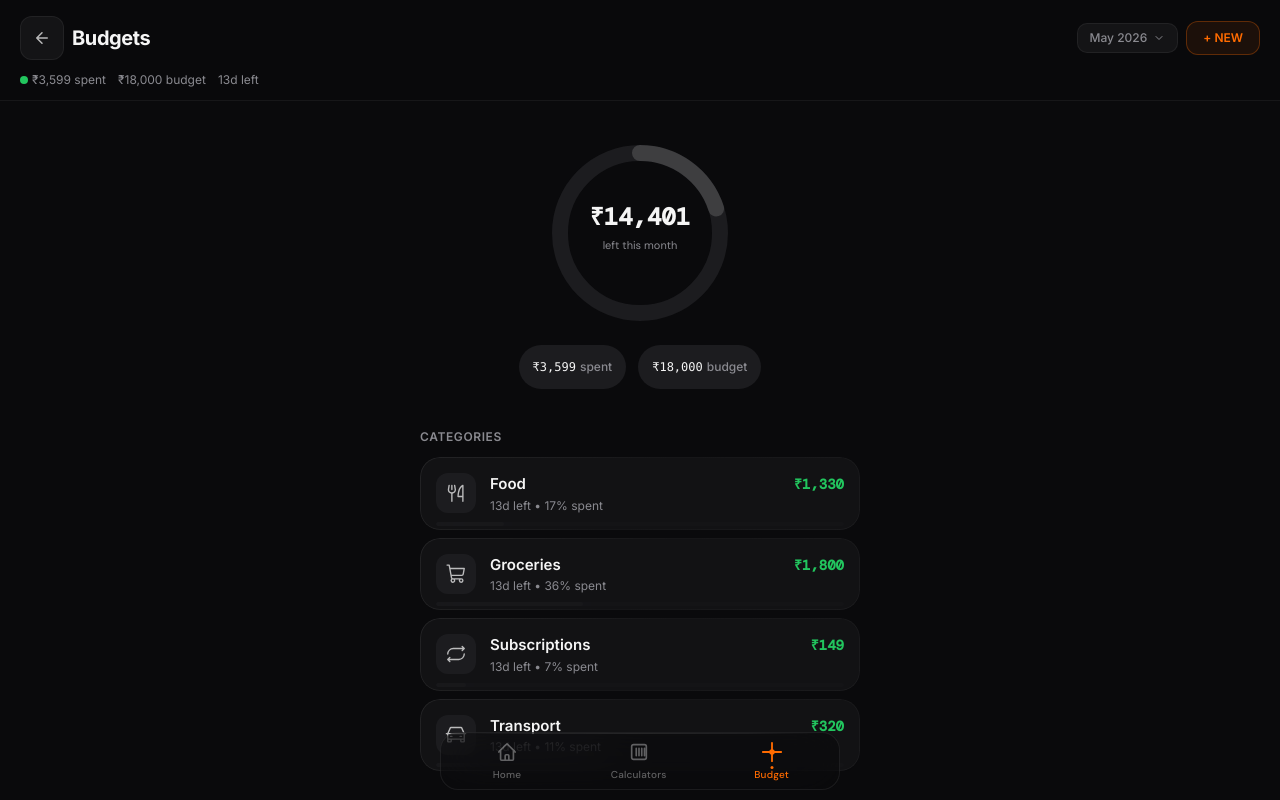
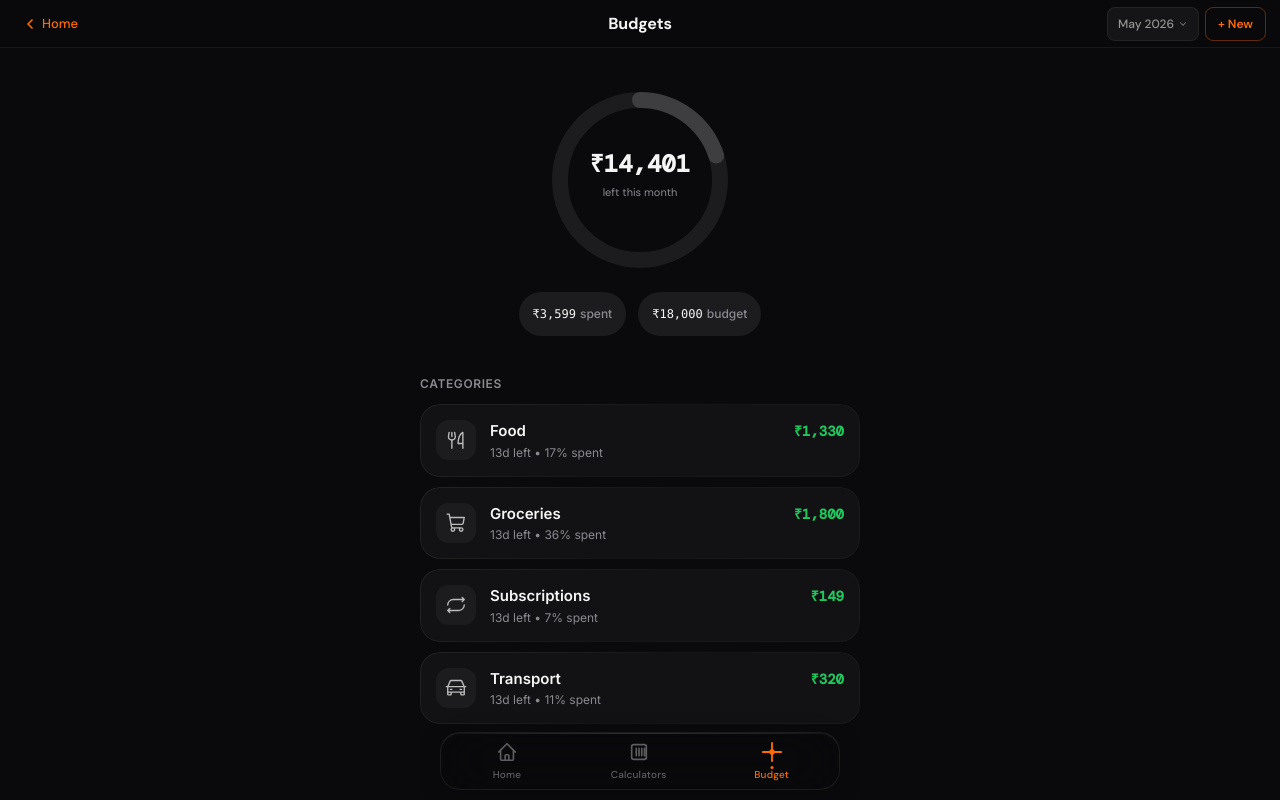
Before and after one commit to JbRzKratos/Finacial-Calc, a React (Vite) app: page /budget in a window 1280 px wide. Built offline with nearby package versions, Linux system fonts and the light colour scheme.

Commit message:
Refactor header components for a unified app header design and remove unused styles

```diff
--- a/app/budget/page.tsx
+++ b/app/budget/page.tsx
@@ -33,34 +33,25 @@ export default function BudgetDashboard() {
   return (
     <PageLayout>
       <div className="page-scroll-container">
-        <div className="glass-header sticky top-0 px-5 pt-4 pb-3">
-          <div className="flex items-center justify-between">
-            <div className="flex items-center gap-2">
-              <button type="button" onClick={() => navigate("/")} className="touch-target w-9 h-9 rounded-xl bg-[#141416] border border-[rgba(255,255,255,0.06)] hover:bg-[#1C1C1F] transition-all" aria-label="Home">
-                <svg width="18" height="18" viewBox="0 0 24 24" fill="none" stroke="currentColor" strokeWidth="2" strokeLinecap="round" strokeLinejoin="round" className="text-white/70">
-                  <path d="M19 12H5M12 19l-7-7 7-7"/>
-                </svg>
-              </button>
-              <h1 className="text-[20px] font-bold text-[#F5F5F5] tracking-[-0.02em]">Budgets</h1>
-            </div>
-            <div className="flex items-center gap-2">
-              <button type="button" onClick={() => setShowMonth(true)} className="flex items-center gap-1.5 text-sm text-[#8A8A90] font-medium hover:text-white transition-colors px-3 py-1.5 rounded-lg bg-[#141416] border border-[rgba(255,255,255,0.06)]">
-                <span className="hidden sm:inline text-xs">{MONTHS[month]} {year}</span>
-                <span className="sm:hidden text-xs">{MONTHS[month].slice(0,3)}"{String(year).slice(2)}</span>
-                <svg width="12" height="12" viewBox="0 0 24 24" fill="none" stroke="currentColor" strokeWidth="2" strokeLinecap="round"><path d="M6 9l6 6 6-6"/></svg>
-              </button>
-              <button type="button" onClick={() => setShowBudget(true)} className="text-xs font-semibold uppercase text-[#FF6B00] bg-[rgba(255,107,0,0.08)] border border-[rgba(255,107,0,0.3)] px-4 py-2 rounded-xl hover:bg-[rgba(255,107,0,0.15)] active:scale-[0.96] transition-all">
-                + New
-              </button>
-            </div>
+        <div className="app-header">
+          <div className="app-header-left">
+            <button type="button" onClick={() => navigate("/")} className="app-header-btn" aria-label="Home">
+              <svg width="16" height="16" viewBox="0 0 24 24" fill="none" stroke="currentColor" strokeWidth="2.5" strokeLinecap="round" strokeLinejoin="round">
+                <polyline points="15 18 9 12 15 6" />
+              </svg>
+              <span>Home</span>
+            </button>
           </div>
-          <div className="flex items-center gap-3 mt-3 text-xs text-[#8A8A90] flex-wrap">
-            <span className="flex items-center gap-1">
-              <span className="w-2 h-2 rounded-full" style={{ background: spentColor }} />
-              {formatINR(summary.totalSpent)} spent
-            </span>
-            <span>{formatINR(summary.totalLimit)} budget</span>
-            <span>{summary.daysLeftInMonth}d left</span>
+          <span className="app-header-title">Budgets</span>
+          <div className="app-header-right">
+            <button type="button" onClick={() => setShowMonth(true)} className="app-header-month">
+              <span className="hidden sm:inline">{MONTHS[month]} {year}</span>
+              <span className="sm:hidden">{MONTHS[month].slice(0,3)}"{String(year).slice(2)}</span>
+              <svg width="10" height="10" viewBox="0 0 24 24" fill="none" stroke="currentColor" strokeWidth="2.5" strokeLinecap="round"><path d="M6 9l6 6 6-6"/></svg>
+            </button>
+            <button type="button" onClick={() => setShowBudget(true)} className="app-header-action">
+              + New
+            </button>
           </div>
         </div>
 
--- a/src/components/budget/BudgetCard.tsx
+++ b/src/components/budget/BudgetCard.tsx
@@ -56,13 +56,6 @@ export const BudgetCard = memo(function BudgetCard({ breakdown, daysLeft, onClic
           </p>
         </div>
       </div>
-      {/* Progress bar */}
-      <div className="h-1 rounded-full bg-[#1C1C1F] mx-4 mb-3 overflow-hidden" style={{ marginTop: -8 }}>
-        <div
-          className="h-full rounded-full animate-progress"
-          style={{ width: `${Math.min(100, percentSpent)}%`, background: "rgba(255,255,255,0.15)", "--pct": `${Math.min(100, percentSpent)}%` } as React.CSSProperties}
-        />
-      </div>
       {/* Delete */}
       <button
         ref={deleteBtnRef}
--- a/src/features/finance-calc/components/layout/SplitShell.tsx
+++ b/src/features/finance-calc/components/layout/SplitShell.tsx
@@ -31,15 +31,17 @@ function SplitShellContent({ left, right }: SplitShellProps) {
           style={{ height: "100dvh", position: "sticky", top: 0 }}
         >
           <div className="absolute inset-0 bg-noise pointer-events-none opacity-[0.025]" />
-          <header className="calc-header">
-            <button type="button" onClick={() => navigate("/")} className="calc-back-btn" aria-label="Back to home">
-              <svg width="16" height="16" viewBox="0 0 24 24" fill="none" stroke="currentColor" strokeWidth="2.5" strokeLinecap="round" strokeLinejoin="round">
-                <polyline points="15 18 9 12 15 6"></polyline>
-              </svg>
-              <span>Home</span>
-            </button>
-            <span className="calc-header-title">Calculator</span>
-            <div className="calc-header-spacer"></div>
+          <header className="app-header">
+            <div className="app-header-left">
+              <button type="button" onClick={() => navigate("/")} className="app-header-btn" aria-label="Back to home">
+                <svg width="16" height="16" viewBox="0 0 24 24" fill="none" stroke="currentColor" strokeWidth="2.5" strokeLinecap="round" strokeLinejoin="round">
+                  <polyline points="15 18 9 12 15 6"></polyline>
+                </svg>
+                <span>Home</span>
+              </button>
+            </div>
+            <span className="app-header-title">Calculator</span>
+            <div className="app-header-right" />
           </header>
 
           <div className="max-w-[420px] mx-auto px-5 pb-24 md:px-7 md:py-4 animate-panel-enter">
--- a/src/globals.css
+++ b/src/globals.css
@@ -705,12 +705,142 @@
 }
 
 /* ─── Glass Header (sticky) ─── */
-.glass-header {
-  background: rgba(10,10,12,0.92);
-  backdrop-filter: blur(16px);
-  -webkit-backdrop-filter: blur(16px);
-  border-bottom: 1px solid var(--border-default);
+/* ─── Unified App Header ─── */
+.app-header {
+  position: sticky;
+  top: 0;
   z-index: var(--z-sticky);
+  display: flex;
+  align-items: center;
+  justify-content: space-between;
+  padding: 0 14px;
+  height: 48px;
+  background: rgba(10,10,12,0.88);
+  backdrop-filter: blur(20px);
+  -webkit-backdrop-filter: blur(20px);
+  border-bottom: 1px solid rgba(255,255,255,0.06);
+}
+.app-header-title {
+  position: absolute;
+  left: 50%;
+  transform: translateX(-50%);
+  font-family: 'DM Sans', sans-serif;
+  font-size: 16px;
+  font-weight: 700;
+  color: #F5F5F5;
+  letter-spacing: -0.01em;
+  pointer-events: none;
+  white-space: nowrap;
+  overflow: hidden;
+  text-overflow: ellipsis;
+  max-width: 120px;
+  text-align: center;
+}
+.app-header-left {
+  display: flex;
+  align-items: center;
+  gap: 4px;
+  min-width: 44px;
+}
+.app-header-right {
+  display: flex;
+  align-items: center;
+  gap: 6px;
+}
+.app-header-btn {
+  display: flex;
+  align-items: center;
+  gap: 4px;
+  background: none;
+  border: none;
+  cursor: pointer;
+  color: #FF6B00;
+  font-family: 'DM Sans', sans-serif;
+  font-size: 13px;
+  font-weight: 500;
+  padding: 6px 8px;
+  border-radius: 8px;
+  min-height: 36px;
+  min-width: 44px;
+  transition: background 0.15s ease;
+  -webkit-tap-highlight-color: transparent;
+}
+.app-header-btn svg { stroke: #FF6B00; flex-shrink: 0; }
+.app-header-btn span { color: #FF6B00; }
+.app-header-btn:hover { background: rgba(255,107,0,0.08); }
+.app-header-btn:active { background: rgba(255,107,0,0.14); transform: scale(0.96); }
+.app-header-action {
+  background: none;
+  border: 1px solid rgba(255,107,0,0.35);
+  border-radius: 8px;
+  padding: 7px 12px;
+  font-family: 'DM Sans', sans-serif;
+  font-size: 12px;
+  font-weight: 600;
+  color: #FF6B00;
+  cursor: pointer;
+  min-height: 34px;
+  white-space: nowrap;
+  transition: background 0.15s ease;
+  -webkit-tap-highlight-color: transparent;
+}
+.app-header-action:hover { background: rgba(255,107,0,0.08); }
+.app-header-action:active { transform: scale(0.96); }
+.app-header-action-primary {
+  background: #FF6B00;
+  border: none;
+  border-radius: 8px;
+  padding: 7px 12px;
+  font-family: 'DM Sans', sans-serif;
+  font-size: 12px;
+  font-weight: 600;
+  color: #000;
+  cursor: pointer;
+  min-height: 34px;
+  white-space: nowrap;
+  transition: opacity 0.15s ease, transform 0.1s ease;
+  -webkit-tap-highlight-color: transparent;
+}
+.app-header-action-primary:hover { opacity: 0.88; }
+.app-header-action-primary:active { transform: scale(0.95); }
+.app-header-month {
+  display: flex;
+  align-items: center;
+  gap: 4px;
+  background: rgba(255,255,255,0.05);
+  border: 1px solid rgba(255,255,255,0.06);
+  border-radius: 8px;
+  padding: 6px 10px;
+  font-family: 'DM Sans', sans-serif;
+  font-size: 12px;
+  font-weight: 500;
+  color: rgba(255,255,255,0.55);
+  cursor: pointer;
+  min-height: 34px;
+  transition: background 0.15s ease;
+  white-space: nowrap;
+  -webkit-tap-highlight-color: transparent;
+}
+.app-header-month:hover { background: rgba(255,255,255,0.08); }
+.app-header-month:active { transform: scale(0.96); }
+.app-header-month svg { stroke: rgba(255,255,255,0.4); }
+
+@media (max-width: 400px) {
+  .app-header { padding: 0 10px; }
+  .app-header-title { font-size: 14px; max-width: 90px; }
+  .app-header-btn span { display: none; }
+  .app-header-btn { padding: 6px; min-width: 36px; justify-content: center; }
+  .app-header-action { font-size: 11px; padding: 5px 7px; }
+  .app-header-action-primary { font-size: 11px; padding: 5px 7px; }
+  .app-header-month { font-size: 11px; padding: 5px 7px; }
+  .app-header-right { gap: 4px; }
+  .app-header-left { gap: 2px; }
+}
+
+@media (max-width: 350px) {
+  .app-header-title { font-size: 13px; max-width: 70px; }
+  .app-header-month { font-size: 10px; padding: 4px 5px; }
+  .app-header-action { font-size: 10px; padding: 4px 5px; }
 }
 
 /* ─── App Bottom Nav ─── */
@@ -736,21 +866,22 @@
   width: 100%;
   max-width: 400px;
   padding: 0 6px;
-  border-radius: 18px;
-  background: rgba(10,10,12,0.48);
-  backdrop-filter: blur(24px);
-  -webkit-backdrop-filter: blur(24px);
-  border: 1px solid rgba(255,255,255,0.07);
+  border-radius: 20px;
+  background: rgba(10,10,12,0.38);
+  backdrop-filter: blur(28px);
+  -webkit-backdrop-filter: blur(28px);
+  border: 1px solid rgba(255,255,255,0.08);
+  box-shadow: 0 4px 24px rgba(0,0,0,0.2), inset 0 1px 0 rgba(255,255,255,0.05);
   pointer-events: auto;
 }
 .app-bottom-nav-inner::after {
   content: '';
   position: absolute;
   top: 0;
-  left: 18px;
-  right: 18px;
+  left: 20px;
+  right: 20px;
   height: 1px;
-  background: linear-gradient(90deg, transparent, rgba(255,255,255,0.07) 20%, rgba(255,255,255,0.10) 50%, rgba(255,255,255,0.07) 80%, transparent);
+  background: linear-gradient(90deg, transparent, rgba(255,255,255,0.06) 20%, rgba(255,255,255,0.10) 50%, rgba(255,255,255,0.06) 80%, transparent);
   pointer-events: none;
 }
 .app-bottom-nav-btn {
@@ -861,95 +992,6 @@
 }
 
 /* ─── Category Detail Header ─── */
-.category-header {
-  position: sticky;
-  top: 0;
-  z-index: 100;
-  display: flex;
-  align-items: center;
-  justify-content: space-between;
-  padding: 0 14px;
-  height: 48px;
-  background: rgba(10,10,12,0.96);
-  backdrop-filter: blur(20px);
-  -webkit-backdrop-filter: blur(20px);
-  border-bottom: 1px solid rgba(255,255,255,0.07);
-}
-.category-back-btn {
-  display: flex;
-  align-items: center;
-  gap: 4px;
-  background: none;
-  border: none;
-  cursor: pointer;
-  color: #FF6B00;
-  font-family: 'DM Sans', sans-serif;
-  font-size: 13px;
-  font-weight: 500;
-  padding: 6px 8px;
-  border-radius: 8px;
-  min-height: 36px;
-  min-width: 44px;
-  transition: background 0.15s ease;
-  -webkit-tap-highlight-color: transparent;
-}
-.category-back-btn svg {
-  stroke: #FF6B00;
-  flex-shrink: 0;
-}
-.category-back-btn span {
-  color: #FF6B00;
-}
-.category-back-btn:hover {
-  background: rgba(255,107,0,0.08);
-}
-.category-back-btn:active {
-  background: rgba(255,107,0,0.14);
-  transform: scale(0.96);
-}
-.category-header-title {
-  position: absolute;
-  left: 50%;
-  transform: translateX(-50%);
-  font-family: 'DM Sans', sans-serif;
-  font-size: 16px;
-  font-weight: 700;
-  color: #F5F5F5;
-  pointer-events: none;
-  white-space: nowrap;
-}
-.category-add-btn {
-  background: #FF6B00;
-  border: none;
-  border-radius: 8px;
-  padding: 7px 12px;
-  font-family: 'DM Sans', sans-serif;
-  font-size: 13px;
-  font-weight: 600;
-  color: #000000;
-  cursor: pointer;
-  min-height: 34px;
-  min-width: 44px;
-  transition: opacity 0.15s ease, transform 0.1s ease;
-  -webkit-tap-highlight-color: transparent;
-}
-.category-add-btn:hover {
-  opacity: 0.88;
-}
-.category-add-btn:active {
-  transform: scale(0.95);
-}
-@media (max-width: 360px) {
-  .category-back-btn span {
-    display: none;
-  }
-  .category-back-btn {
-    padding: 6px;
-    min-width: 36px;
-    justify-content: center;
-  }
-}
-
 /* ─── Background noise ─── */
 .bg-noise::before {
   content: '';
@@ -1150,94 +1192,6 @@
    ═══════════════════════════════════════════ */
 
 /* ─── Calculator Header ─── */
-.calc-header {
-  position: sticky;
-  top: 0;
-  z-index: 100;
-  display: flex;
-  align-items: center;
-  justify-content: space-between;
-  padding: 0 16px;
-  height: 48px;
-  background: rgba(10, 10, 12, 0.96);
-  backdrop-filter: blur(20px);
-  -webkit-backdrop-filter: blur(20px);
-  border-bottom: 1px solid rgba(255, 255, 255, 0.07);
-}
-
-.calc-back-btn {
-  display: flex;
-  align-items: center;
-  gap: 4px;
-  background: none;
-  border: none;
-  cursor: pointer;
-  color: #FF6B00;
-  font-family: 'DM Sans', sans-serif;
-  font-size: 13px;
-  font-weight: 500;
-  padding: 6px 8px;
-  border-radius: 8px;
-  min-height: 44px;
-  min-width: 44px;
-  transition: background 0.15s ease;
-  -webkit-tap-highlight-color: transparent;
-}
-
-.calc-back-btn:hover {
-  background: rgba(255, 107, 0, 0.08);
-}
-
-.calc-back-btn:active {
-  background: rgba(255, 107, 0, 0.14);
-  transform: scale(0.96);
-}
-
-.calc-back-btn svg {
-  flex-shrink: 0;
-  color: #FF6B00;
-  stroke: #FF6B00;
-}
-
-.calc-back-btn span {
-  color: #FF6B00;
-  line-height: 1;
-}
-
-.calc-header-title {
-  position: absolute;
-  left: 50%;
-  transform: translateX(-50%);
-  font-family: 'DM Sans', sans-serif;
-  font-size: 16px;
-  font-weight: 700;
-  color: #F5F5F5;
-  letter-spacing: -0.01em;
-  pointer-events: none;
-  white-space: nowrap;
-}
-
-.calc-header-spacer {
-  width: 72px;
-}
-
-@media (max-width: 360px) {
-  .calc-back-btn span {
-    display: none;
-  }
-  .calc-back-btn {
-    padding: 6px;
-    min-width: 36px;
-    justify-content: center;
-  }
-  .calc-header-spacer {
-    width: 36px;
-  }
-  .calc-header-title {
-    font-size: 15px;
-  }
-}
-
 /* ─── Contrast guard ─── */
 .text-visible { color: #F5F5F5; }
 .bg-dark .text-visible { color: #F5F5F5; }
```
Also changed, not shown: app/budget/categories/page.tsx (+4 -5 lines), app/budget/reports/page.tsx (+11 -11 lines), app/budget/transactions/page.tsx (+9 -5 lines).
